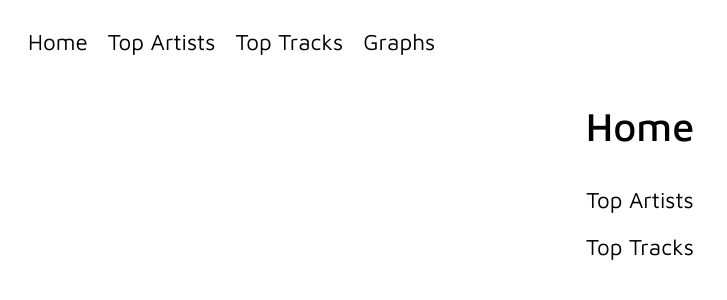
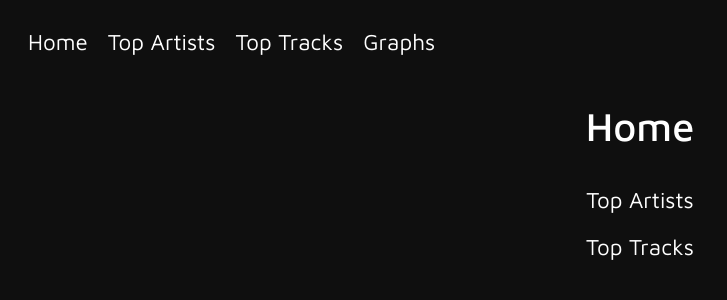
Before and after one commit to moahmed0987/tune-tracklist, a Flask app: page / in a window 1280 px wide. Shown: the top 300 px of the page, without its empty margins (0-727 px from the left). Run offline with Flask 3, Linux system fonts and the light colour scheme.

Commit message:
changed background colour

```diff
--- a/spotify_site/static/style.css
+++ b/spotify_site/static/style.css
@@ -4,6 +4,8 @@ body {
     font-family: 'Maven Pro', sans-serif;
     text-align: center;
     font-size: 20px;
+    background-color: #0f0f0f;
+    color: white;
 }
 
 h1 {
@@ -34,7 +36,7 @@ h1 {
 .link {
     display: block;
     text-decoration: none;
-    color: black;
+    color: inherit;
     font-size: 1.4rem;
     position: relative;
     padding: 10px;
@@ -49,7 +51,7 @@ h1 {
     width: 0%;
     content: '.';
     color: transparent;
-    background: black;
+    background: white;
     height: 1px;
     transition: all .5s;
 }
```
